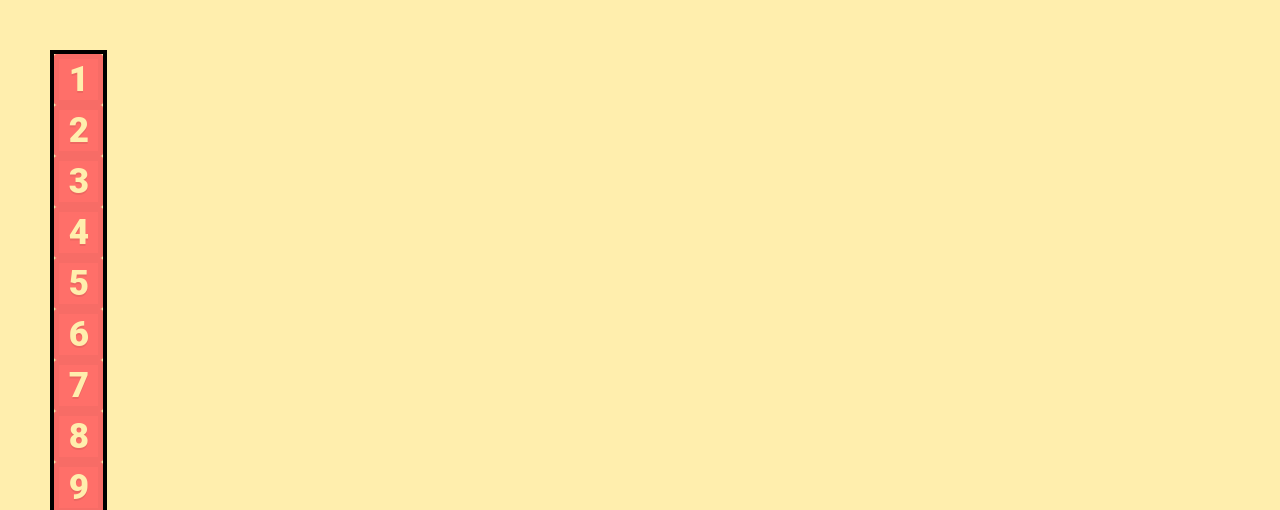
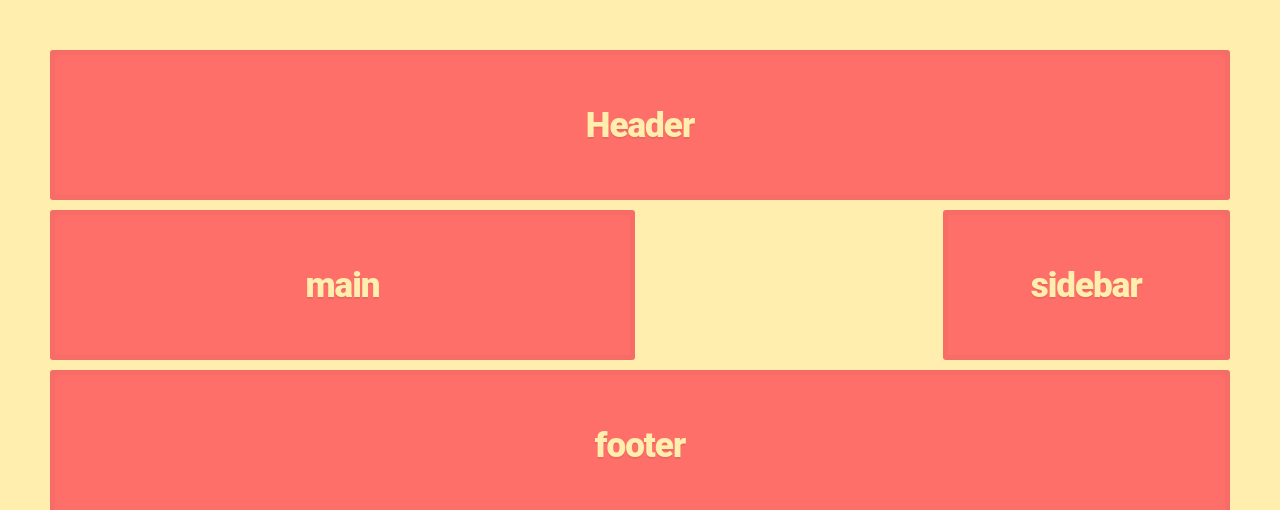
Before and after one commit to SerhiiMordvaniuk/css-grid, a plain HTML site: page index.html in a window 1280 px wide. Shown: the top 510 px of the page. Drawn offline with Linux system fonts and the light colour scheme.

Commit message:
alignment

```diff
--- a/basic.styles.css
+++ b/basic.styles.css
@@ -43,12 +43,3 @@ h6 {
 .item p {
   margin: 0 0 5px 0;
 }
-
-.container {
-  display: flex;
-  justify-content: center;
-  align-items: center;
-  font-size: 35px;
-  border: 4px solid #000;
-  margin-bottom: 10px;
-}
--- a/index.html
+++ b/index.html
@@ -3,22 +3,16 @@
   <head>
     <meta charset="UTF-8" />
     <meta name="viewport" content="width=device-width, initial-scale=1.0" />
-    <link rel="stylesheet" href="/styles.css" />
-    <title>Document</title>
+    <link rel="stylesheet" href="./styles.css" />
+    <title>Display property</title>
   </head>
+
   <body>
     <div class="container">
-        <div class="grid-item">1</div>
-        <div class="grid-item">2</div>
-        <div class="grid-item">3</div>
-        <div class="grid-item">4</div>
-        <div class="grid-item">5</div>
-        <div class="grid-item">6</div>
-        <div class="grid-item">7</div>
-        <div class="grid-item">8</div>
-        <div class="grid-item">9</div>
-        <div class="grid-item">10</div>
+      <header class="grid-item header">Header</header>
+      <aside class="grid-item sidebar">sidebar</aside>
+      <main class="grid-item main">main</main>
+      <footer class="grid-item footer">footer</footer>
     </div>
-</div>
   </body>
 </html>
--- a/styles.css
+++ b/styles.css
@@ -1,5 +1,46 @@
 @import url(./basic.styles.css);
 
 .container {
-  display: inline-grid;
+  display: grid;
+  gap: 10px;
+  grid-template-columns: repeat(4, 1fr);
+  grid-template-rows: repeat(3, 150px);
 }
+
+.header {
+  /* grid-column-start: 1;
+  grid-column-end: 5;
+  grid-row-start: 1;
+  grid-row-end: 2; */
+  grid-column: 1/5;
+  grid-row: 1/2;
+}
+
+.main {
+  /* grid-column-start: 1;
+  grid-column-end: 3;
+  grid-row-start: 2;
+  grid-row-end: 3; */
+  grid-column: 1/3;
+  grid-row: 2/3;
+}
+
+.sidebar {
+  /* grid-column-start: 4;
+  grid-column-end: 5;
+  grid-row-start: 2;
+  grid-row-end: 3; */
+  /* grid-column: 4/5;
+  grid-row: 2/3; */
+  grid-column: -2/-1;
+  grid-row: -3/-2;
+}
+
+.footer {
+  /* grid-column-start: 1;
+  grid-column-end: 5;
+  grid-row-start: 3;
+  grid-row-end: 4; */
+  grid-column: 1/5;
+  grid-row: 3/4;
+}
```
